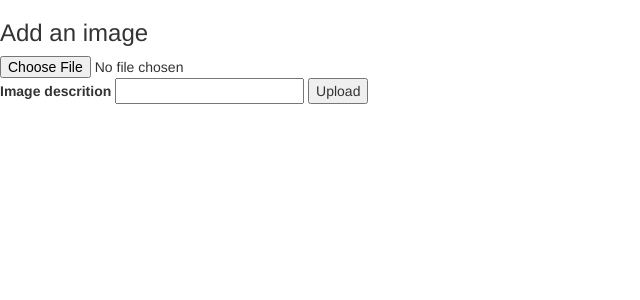
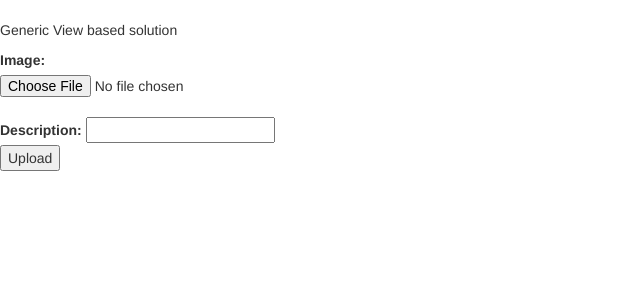
Before and after one commit to andsimakov/pyxchange, a Django app: page / in a window 1280 px wide. Shown: the part 52-352 px from the top of the page, without its empty margins (0-640 px from the left). Run offline with Django 3.2, Linux system fonts and the light colour scheme; some libraries are stand-ins or nearby versions.

Commit message:
Next commit

```diff
--- a/pyxchange/models.py
+++ b/pyxchange/models.py
@@ -9,21 +9,13 @@ from django.utils.baseconv import base56
 class Image(models.Model):
     # For future auth feature implementation
     # user = models.ForeignKey(User, default=1)
-    img = models.ImageField('Image',
-                            upload_to='%I')
-    desc = models.CharField('Description',
-                            max_length=500,
-                            help_text='Up to 500 characters')
-    slug = models.SlugField(max_length=6,
-                            unique=True)
-    upl_date = models.DateTimeField('Uploaded',
-                                    default=datetime.now)
-    rev_date = models.DateTimeField('Last reviewed',
-                                    null=True)
-    rev_count = models.PositiveIntegerField('Reviews',
-                                            default=0)
-    like_count = models.PositiveIntegerField('Likes',
-                                             default=0)
+    img = models.ImageField('Image', upload_to='%I')
+    desc = models.CharField('Description', max_length=500, help_text='Up to 500 char.')
+    slug = models.SlugField(max_length=6, unique=True)
+    upl_date = models.DateTimeField('Uploaded', auto_now_add=True)
+    rev_date = models.DateTimeField('Last reviewed', null=True)
+    rev_count = models.PositiveIntegerField('Reviews', default=0)
+    like_count = models.PositiveIntegerField('Likes', default=0)
 
     def get_absolute_url(self):
         return reverse('pyxchange:detail', kwargs={'slug': self.slug})
@@ -31,7 +23,12 @@ class Image(models.Model):
     def __str__(self):
         return '{} - {}'.format(self.slug, self.desc)
 
+    def save(self, *args, **kwargs):
+        #  Generate unique slug for an image
+        self.slug = Image.gen_slug()
+        super(Image, self).save(*args, **kwargs)
+
     @staticmethod
-    def generate_slug():
+    def gen_slug():
         slug = base56.encode(randint(0, 0x7fffffff))
         return slug
--- a/pyxchange/templates/pyxchange/form-template.html
+++ b/pyxchange/templates/pyxchange/form-template.html
@@ -1,3 +1,4 @@
+<p>Generic View based solution</p>
 {% for field in form %}
     {{ field.errors }}
     {{ field.label_tag }}
--- a/pyxchange/urls.py
+++ b/pyxchange/urls.py
@@ -4,12 +4,12 @@ from . import views
 app_name = 'pyxchange'
 
 urlpatterns = [
-    url(r'^$', views.index, name='index'),
-    # url(r'^$', views.ImageCreate.as_view(), name='index'),
+    # url(r'^$', views.index, name='index'),
+    url(r'^$', views.ImageCreate.as_view(), name='index'),
 
     url(r'^detail/(?P<slug>[0-9a-zA-Z]+)/$', views.DetailView.as_view(), name='detail'),
 
-    url(r'^popular/$', views.popular, name='popular'),
+    url(r'^popular/$', views.show_popular, name='popular'),
 
-    url(r'^all/$', views.all, name='all'),
+    url(r'^all/$', views.show_all, name='all'),
 ]
--- a/pyxchange/views.py
+++ b/pyxchange/views.py
@@ -3,10 +3,14 @@ from django.shortcuts import render, redirect
 from django.http import HttpResponse, HttpResponseRedirect
 from django.views.generic.edit import CreateView
 from django.views import generic
+from django.db.models import F
 from django.core.urlresolvers import reverse
+from django import forms
+from django.forms import ModelForm
+from random import randint
+from django.utils.baseconv import base56
 
 from .models import Image
-from .utils import generate_slug
 
 
 class ImageCreate(CreateView):
@@ -19,23 +23,27 @@ class DetailView(generic.DetailView):
     template_name = 'pyxchange/detail.html'
 
 
-def popular(request):
+def show_popular(request):
     return HttpResponse('Popular Image View')
 
 
-def all(request):
+def show_all(request):
     return HttpResponse('All Image View')
 
 
-def index(request):
-    if request.method == 'POST':
-        new_image = Image()
-        new_image.img = request.FILES['image']
-        new_image.desc = request.POST.get('desc')
-        new_image.slug = generate_slug()
-        new_image.upl_date = datetime.now()
-        new_image.save()
+def gen_slug():
+    slug = base56.encode(randint(0, 0x7fffffff))
+    return slug
 
-        return render(request, 'pyxchange/detail', {'slug': new_image.slug})
-    else:
-        return render(request, 'pyxchange/index.html')
+
+# def index(request):
+#     if request.method == 'POST':
+#         new_image = Image()
+#         new_image.img = request.FILES['image']
+#         new_image.desc = request.POST.get('desc')
+#         new_image.slug = gen_slug()
+#         new_image.save()
+#
+#         return render(request, 'pyxchange/detail.html', {'slug': new_image.slug})
+#     else:
+#         return render(request, 'pyxchange/index.html')
```
Also changed, not shown: pyxchange/utils.py (deleted, +0 -7 lines).
